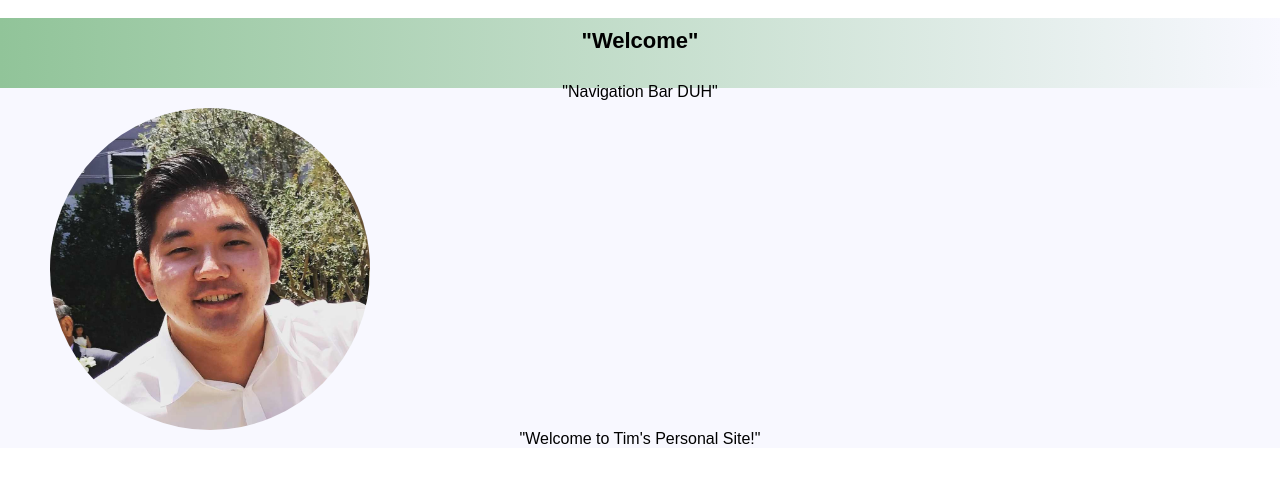
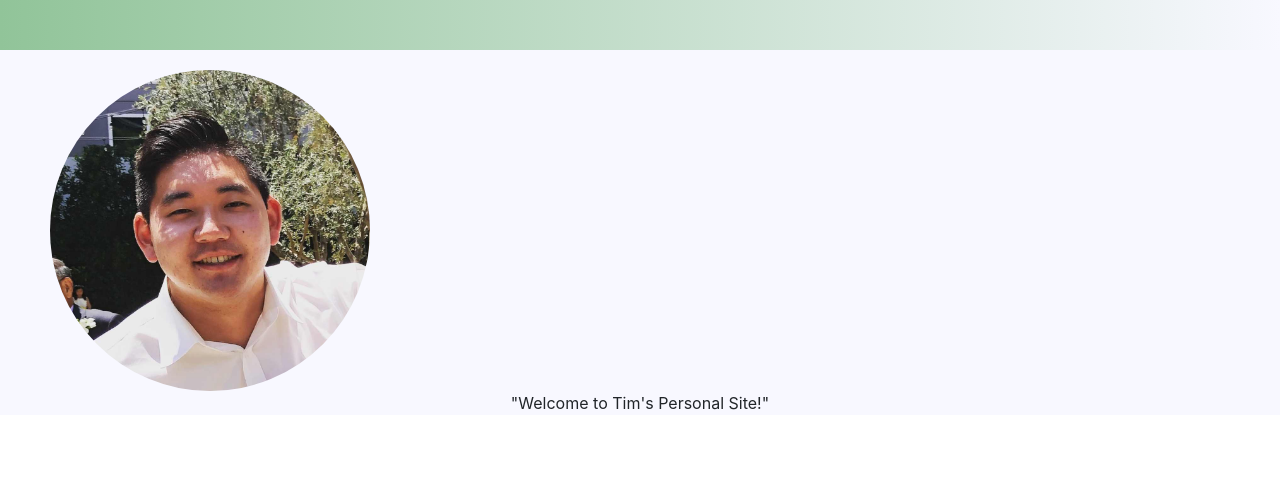
Before and after one commit to Tyjoo26/personal-site, a React (Create React App) app: page / in a window 1280 px wide. Shown: the top 482 px of the page. Built offline with nearby package versions, Linux system fonts and the light colour scheme.

Commit message:
Modify index.js to import boostrap css file and slight nav component modification work

```diff
--- a/src/components/Nav.js
+++ b/src/components/Nav.js
@@ -12,8 +12,7 @@ class Nav extends Component {
   render() {
     return (
       <div className= "nav-style">
-        <h2 style={Header}> "Welcome" </h2>
-        "Navigation Bar DUH"
+
       </div>
     )
   }
--- a/src/index.js
+++ b/src/index.js
@@ -3,6 +3,8 @@ import ReactDOM from 'react-dom';
 import './index.css';
 import App from './App';
 import registerServiceWorker from './registerServiceWorker';
+import 'bootstrap/dist/css/bootstrap.min.css';
+
 
 ReactDOM.render(<App />, document.getElementById('root'));
 registerServiceWorker();
```
